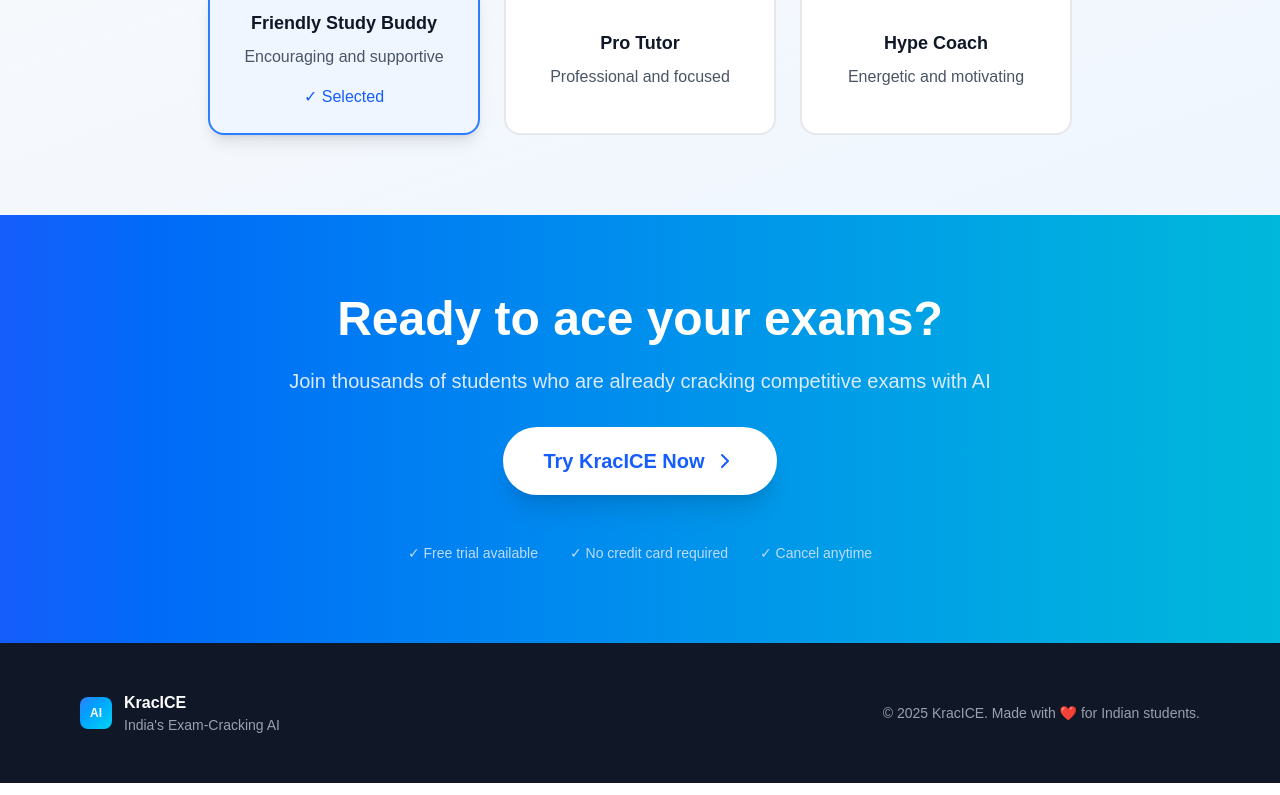
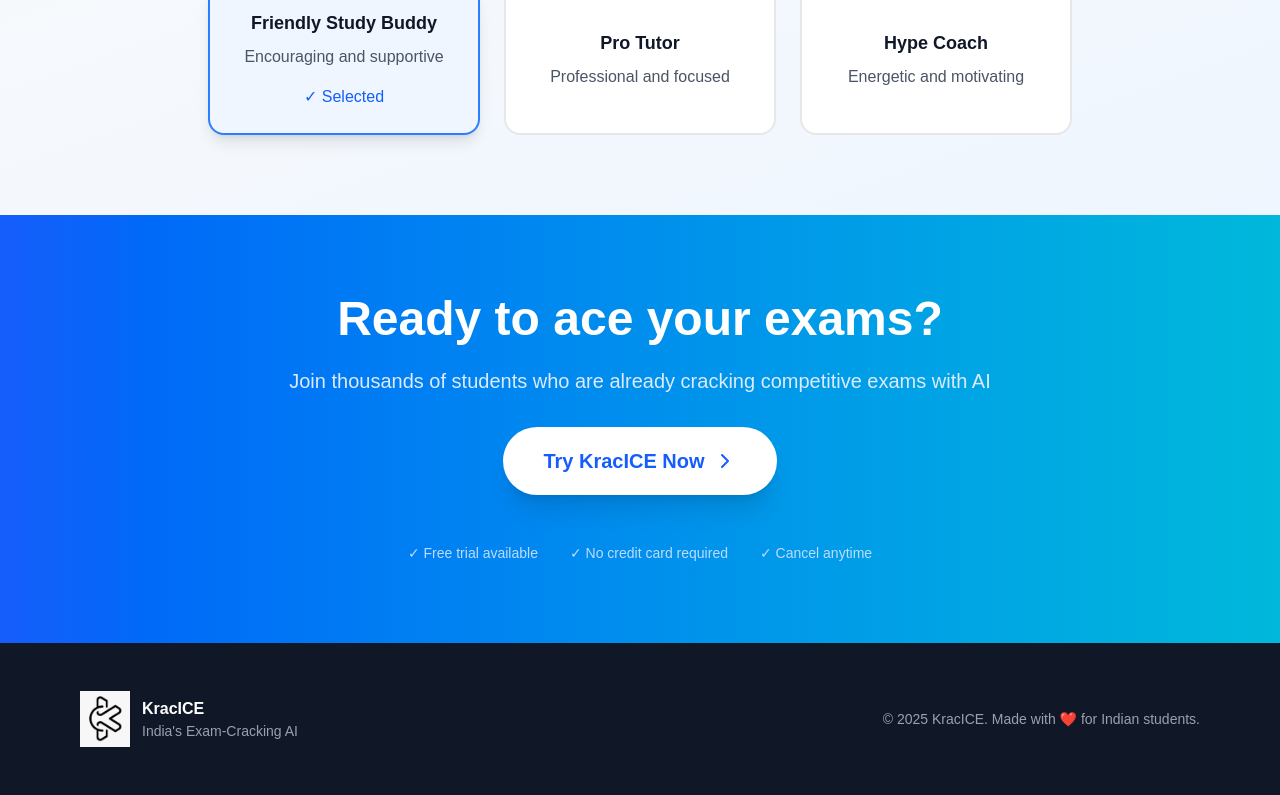
Before and after one commit to Taj-2005/KracICE, a Next.js app: page / in a window 1280 px wide. Shown: the part 2341-3136 px from the top of the page. Built offline with nearby package versions, Linux system fonts and the light colour scheme.

Commit message:
Final Commit

```diff
--- a/src/app/page.js
+++ b/src/app/page.js
@@ -1126,9 +1126,12 @@
           <div className="max-w-6xl mx-auto px-4">
             <div className="flex flex-col md:flex-row justify-between items-center">
               <div className="flex items-center space-x-3 mb-4 md:mb-0">
-                <div className="w-8 h-8 bg-gradient-to-br from-blue-500 to-cyan-400 rounded-lg flex items-center justify-center">
-                  <span className="text-white text-xs font-bold">AI</span>
-                </div>
+                <Image
+                src="/logo.jpeg"
+                alt='KracICE Logo'
+                width={50}
+                height={50}
+                />
                 <div>
                   <span className="font-bold">KracICE</span>
                   <p className="text-sm text-gray-400">India's Exam-Cracking AI</p>
```
